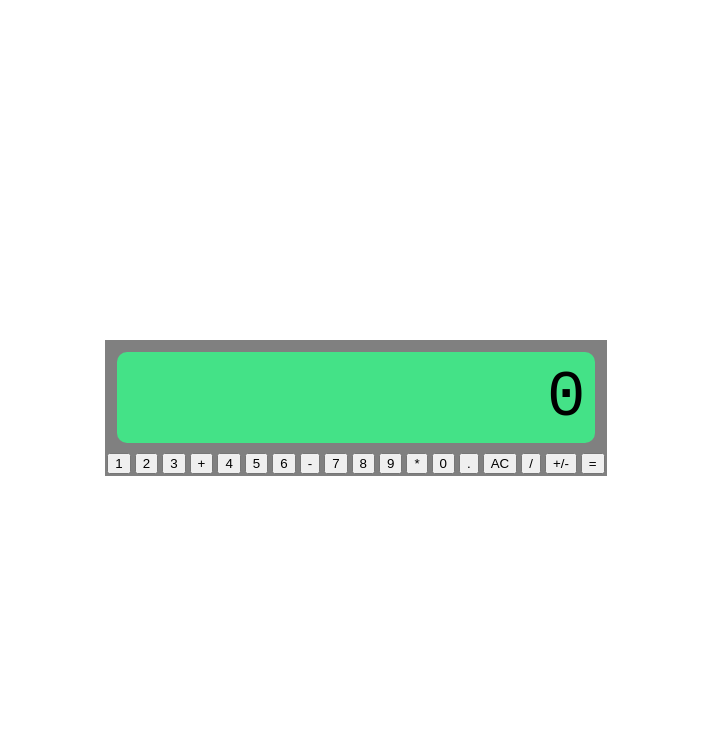
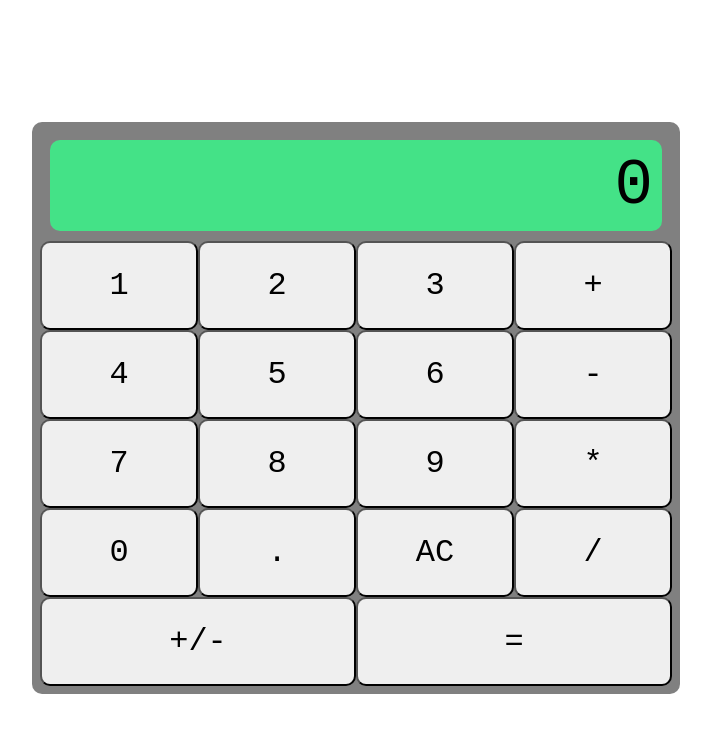
Before and after one commit to alienworld1/calculator, a plain HTML site: page index.html in a window 1280 px wide. Shown: the whole page, without its empty margins (284-995 px from the left). Drawn offline with Linux system fonts and the light colour scheme.

Commit message:
Style calculator's buttons

```diff
--- a/styles.css
+++ b/styles.css
@@ -7,9 +7,11 @@ body {
 
 #calculator {
     background-color: gray;
-    padding: 0.15em;
+    padding: 0.5em;
     display: flex;
     flex-direction: column;
+    width: 50%;
+    border-radius: 10px;
 }
 
 #display {
@@ -21,3 +23,16 @@ body {
     border-radius: 10px;
     font-family: monospace;
 }
+
+#calculator-buttons {
+    display: flex;
+    flex-wrap: wrap;
+}
+
+button {
+    font-family: monospace;
+    font-size: 32px;
+    border-radius: 10px;
+    padding: 0.75em;
+    flex: 1 1 25%;
+}
```
